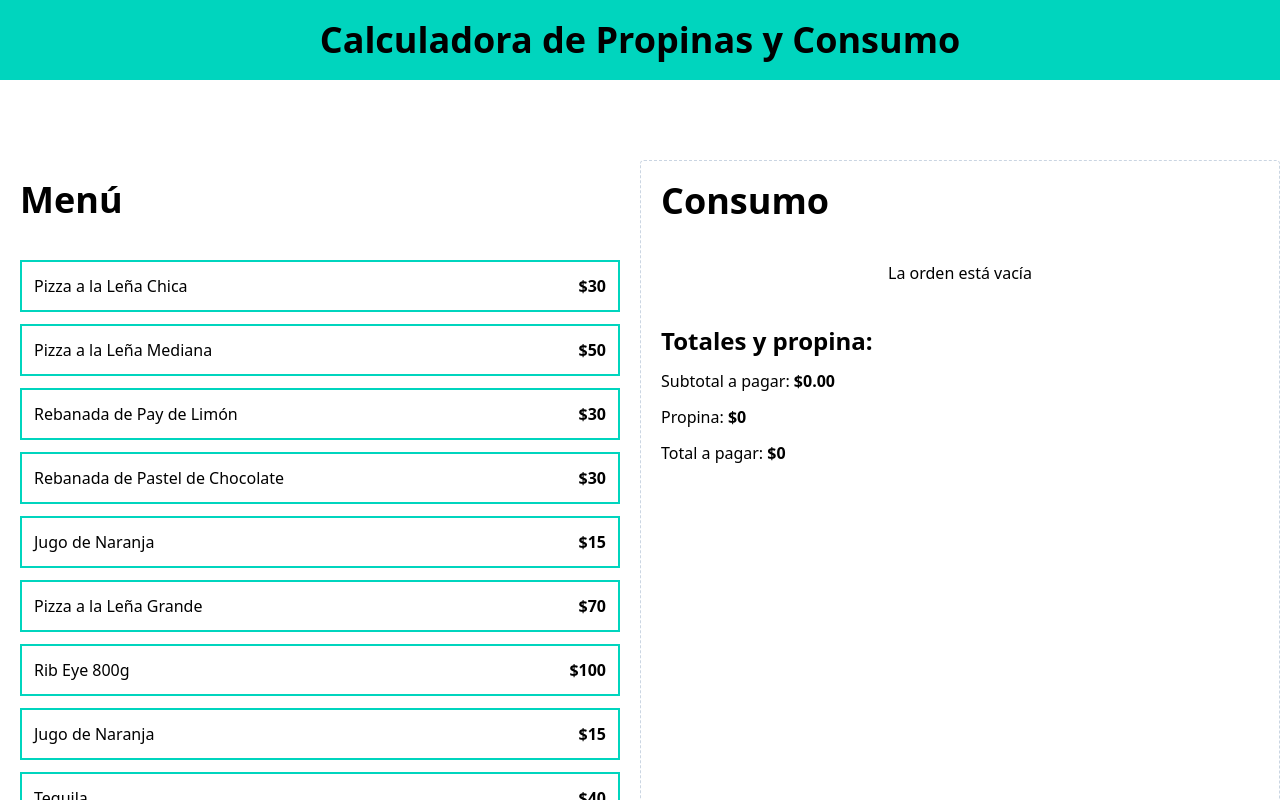
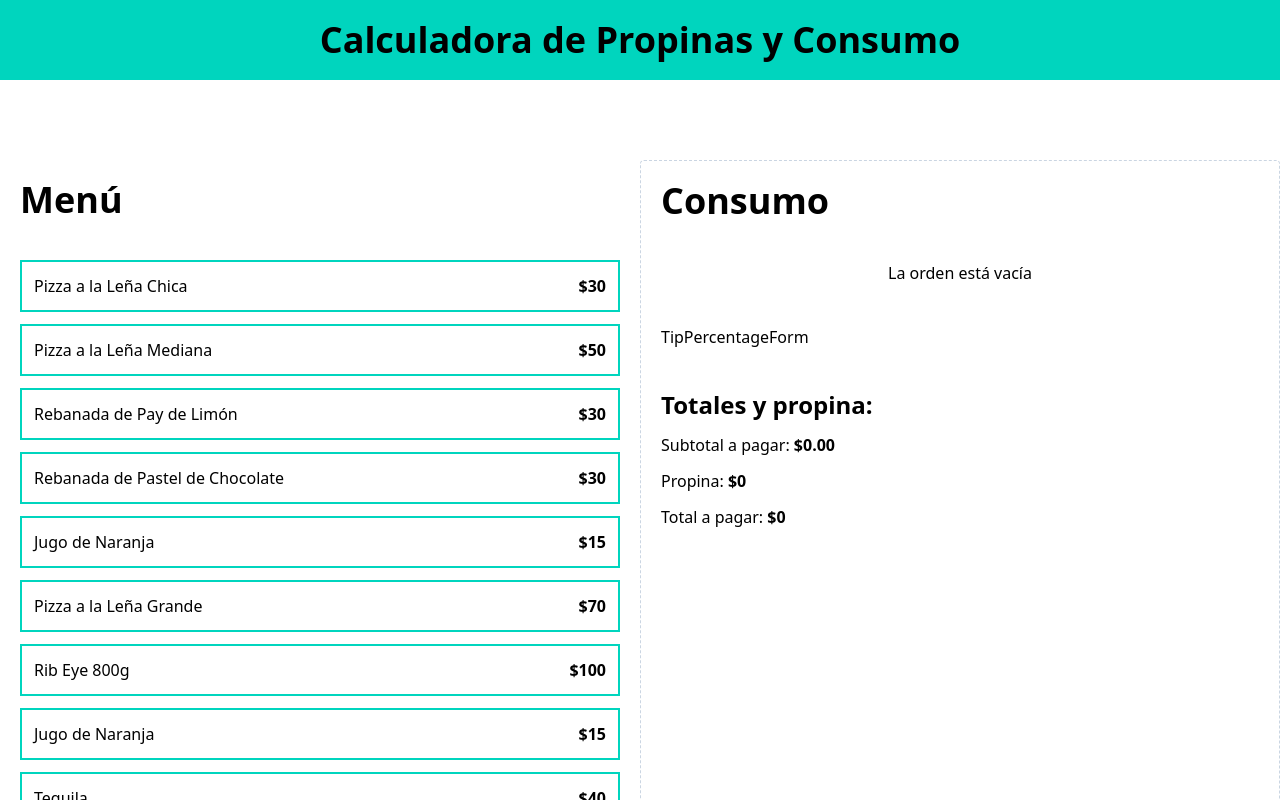
Before and after one commit to juancmdev/calculadora-propinas-react, a React (Vite) app: page / in a window 1280 px wide. Shown: the top 800 px of the page. Built offline with nearby package versions, Linux system fonts and the light colour scheme.

Commit message:
Update App.tsx

```diff
--- a/src/App.tsx
+++ b/src/App.tsx
@@ -3,6 +3,7 @@ import OrderContents from "./components/OrderContents";
 import { menuItems } from "./data/db";
 import useOrder from "./hooks/useOrder";
 import OrderTotals from "./components/OrderTotals";
+import TipPercentageForm from "./components/TipPercentageForm";
 
 function App() {
   const { order, addItem, removeItem } = useOrder();
@@ -27,6 +28,8 @@ function App() {
         <div className="border border-dashed border-slate-300 p-5 rounded space-y-10">
           <OrderContents order={order} removeItem={removeItem} />
 
+          <TipPercentageForm />
+
           <OrderTotals order={order} />
         </div>
       </main>
```
